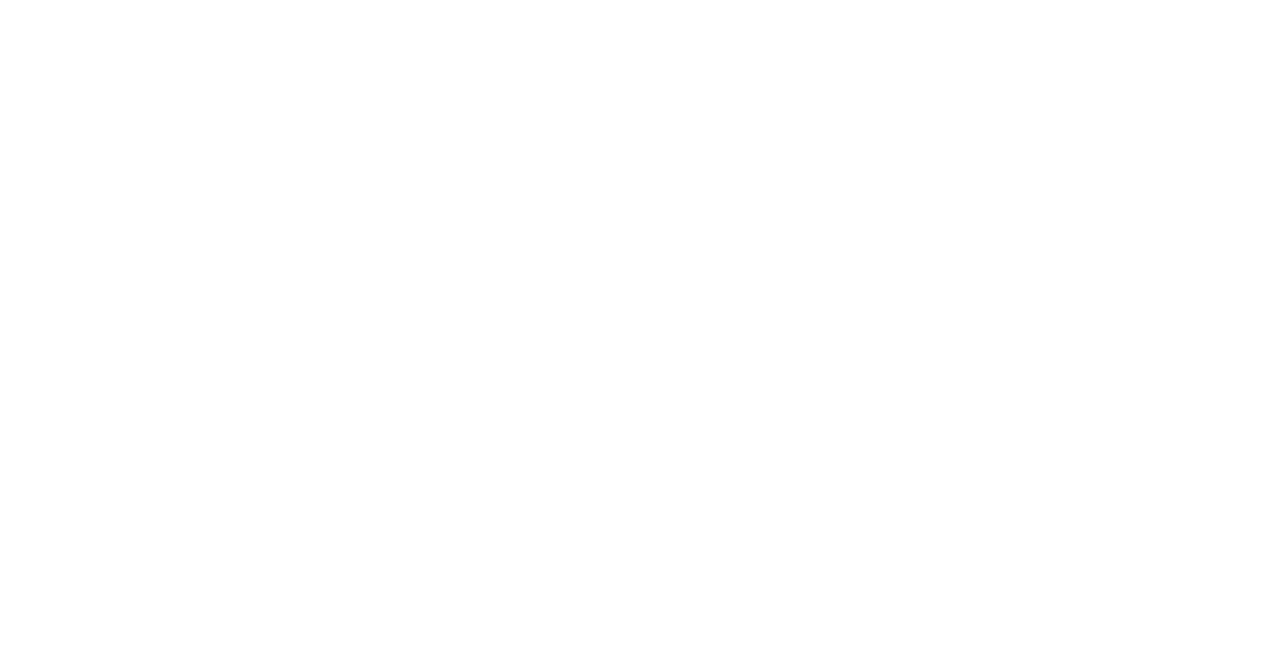
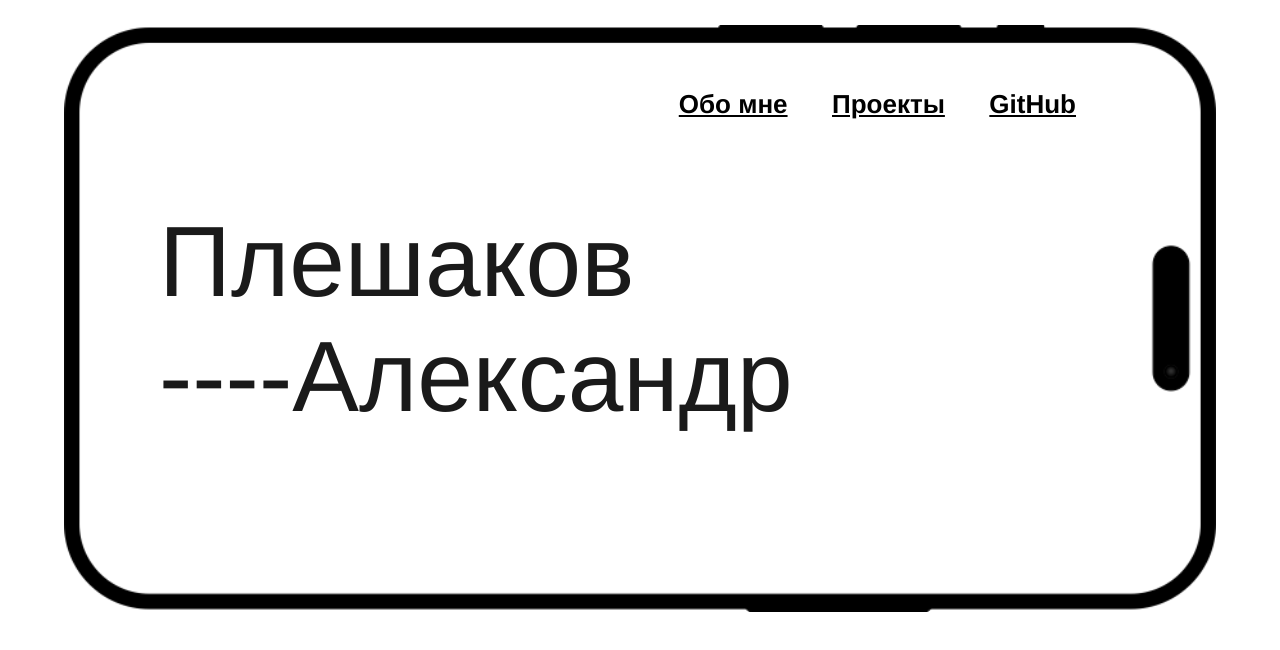
Before and after one commit to AlexanderPleshakov/portfolio-website, a plain HTML site: page index.html in a window 1280 px wide. Drawn offline with Linux system fonts and the light colour scheme.

Commit message:
Add header

```diff
--- a/index.html
+++ b/index.html
@@ -3,6 +3,7 @@
 
 <head>
    <meta charset="utf-8">
+   <meta name="viewport" content="width=device-width, initial-scale=1.0">
    <title>Плешаков А. - Мобильный разработчик</title>
 
    <link rel="stylesheet" href="style.css">
@@ -10,7 +11,19 @@
 
 <body>
    <header>
-
+      <div class="header-overlay">
+         <nav class="header-nav">
+            <div class="header-links-blok">
+               <a class="header-link" href="#about">Обо мне</a>
+               <a href="#about">Проекты</a>
+               <a href="#about">GitHub</a>
+            </div>
+         </nav>
+         <div class="page-title-block">
+            <p>Плешаков</p>
+            <p>----Александр</p>
+         </div>
+      </div>
    </header>
 
    <main>
--- a/style.css
+++ b/style.css
@@ -0,0 +1,174 @@
+/*-------------Reset Styles---------------*/
+* {
+   padding: 0px;
+   margin: 0px;
+   border: none;
+}
+
+*,
+*::before,
+*::after {
+   box-sizing: border-box;
+}
+
+/* Links */
+
+a,
+a:link,
+a:visited {
+   text-decoration: none;
+}
+
+a:hover {
+   text-decoration: none;
+}
+
+/* Common */
+
+aside,
+nav,
+footer,
+header,
+section,
+main {
+   display: block;
+}
+
+h1,
+h2,
+h3,
+h4,
+h5,
+h6,
+p {
+   font-size: inherit;
+   font-weight: inherit;
+}
+
+ul,
+ul li {
+   list-style: none;
+}
+
+img {
+   vertical-align: top;
+}
+
+img,
+svg {
+   max-width: 100%;
+   height: auto;
+}
+
+address {
+   font-style: normal;
+}
+
+/* Form */
+
+input,
+textarea,
+button,
+select {
+   font-family: inherit;
+   font-size: inherit;
+   color: inherit;
+   background-color: transparent;
+}
+
+input::-ms-clear {
+   display: none;
+}
+
+button,
+input[type="submit"] {
+   display: inline-block;
+   box-shadow: none;
+   background-color: transparent;
+   background: none;
+   cursor: pointer;
+}
+
+input:focus,
+input:active,
+button:focus,
+button:active {
+   outline: none;
+}
+
+button::-moz-focus-inner {
+   padding: 0;
+   border: 0;
+}
+
+label {
+   cursor: pointer;
+}
+
+legend {
+   display: block;
+}
+
+
+/*-------------Style---------------*/
+
+body,
+html {
+   height: 100%;
+   font-family: Helvetica;
+   color: #1a1a1a;
+}
+
+/*-------------Header---------------*/
+
+header {
+   width: 90vw;
+   margin: 25px auto;
+   height: auto;
+   aspect-ratio: 2.04 / 1.04;
+   background-image: url('assets/iphone.png');
+   background-size: cover;
+   background-position: center;
+   position: relative;
+   display: flex;
+   justify-content: center;
+   align-items: center;
+}
+
+.header-overlay {
+   width: 100%;
+   height: 100%;
+   margin-left: 75px;
+   position: relative;
+   display: flex;
+   flex-direction: column;
+   justify-content: center;
+   align-items: start;
+}
+
+.page-title-block {
+   font-size: 100px;
+   padding: 20px;
+   text-align: left;
+}
+
+.header-nav {
+   font-size: 26;
+   font-weight: bold;
+
+   position: absolute;
+   top: 64px;
+   right: 100px;
+
+
+   display: flex;
+}
+
+.header-links-blok a {
+   color: rgb(0, 0, 0);
+   font-size: 26px;
+   font-weight: bold;
+   text-decoration: underline;
+
+   margin-right: 40px;
+}
```
Also changed, not shown: assets/iphone.png (added).
